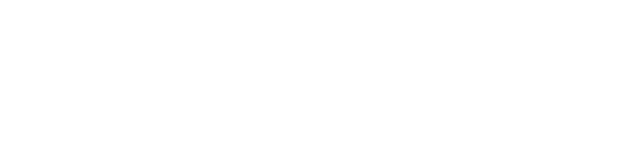
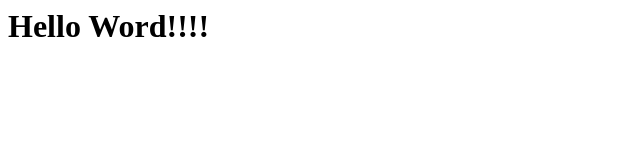
Before and after one commit to xxdioxx/skillbox, a website: page index.html in a window 1280 px wide. Shown: the whole page, without its empty margins (0-640 px from the left). Drawn offline with Linux system fonts and the light colour scheme.

Commit message:
index hello

```diff
--- a/index.html
+++ b/index.html
@@ -6,6 +6,6 @@
     <title>Reddit</title>
 </head>
 <body>
-
+    <H1>Hello Word!!!!</H1>
 </body>
 </html>
```
